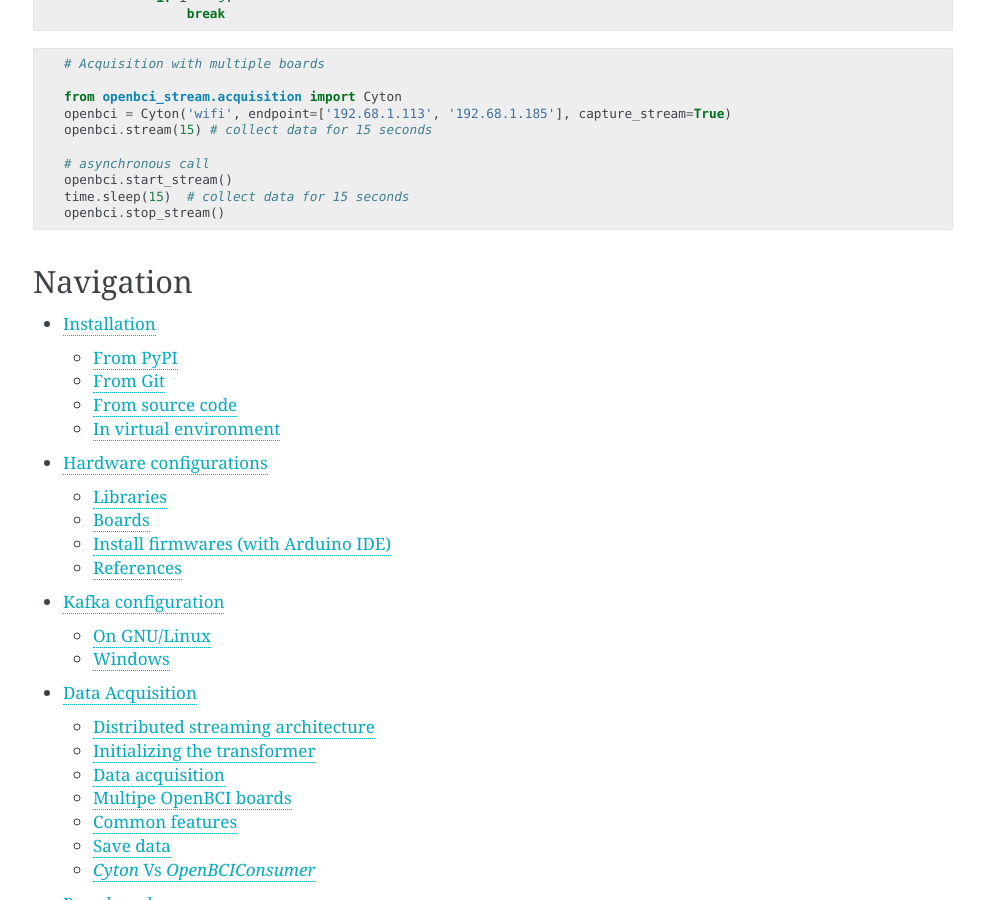
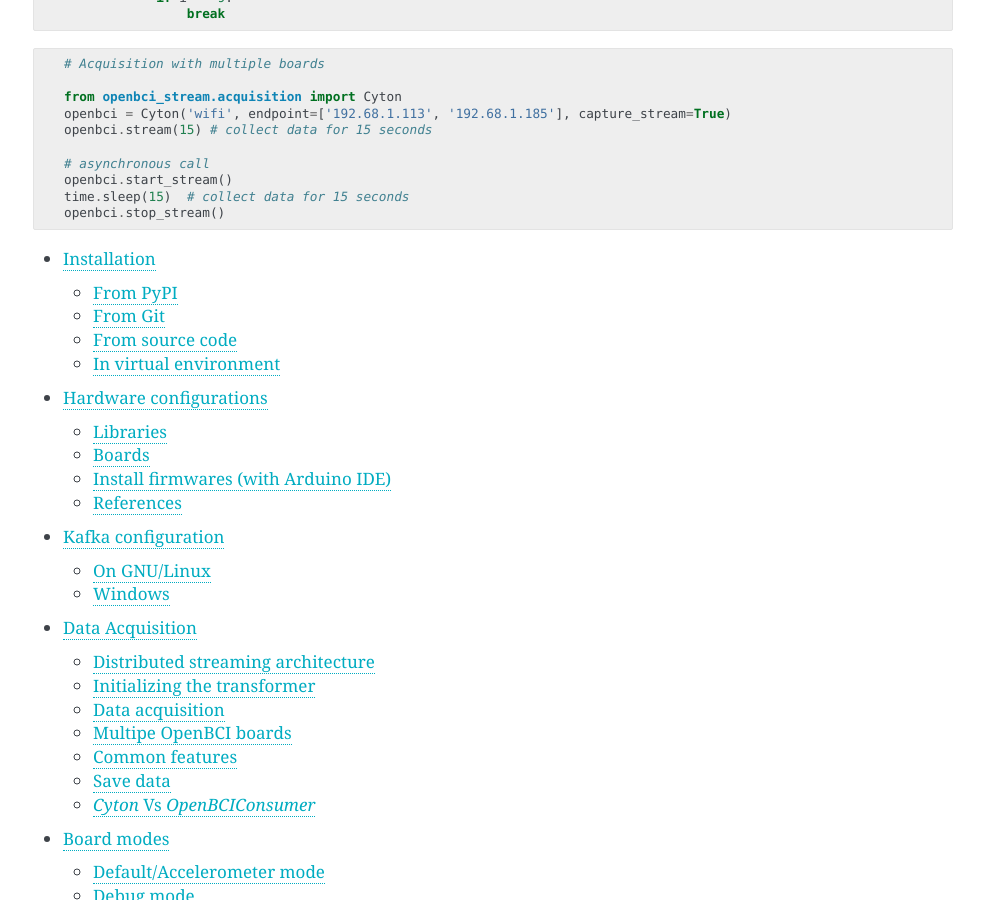
Before and after one commit to UN-GCPDS/openbci-stream, a Sphinx documentation site: the page built from docs/source/index.rst, in a window 1280 px wide and 900 px high, scrolled down 1917 px. Shown: the whole window, without its empty margins (297-1280 px from the left). Built offline with Sphinx 7.4.7, drawn with Linux system fonts in a browser that asks for light colours; pages that are not in the unit, such as notebooks, are missing from menus.

Commit message:
Update users

```diff
--- a/docs/source/conf.py
+++ b/docs/source/conf.py
@@ -178,7 +178,7 @@
     # (master_doc, 'OpenBCI-Stream.tex',
     # 'OpenBCI-Stream: Drivers para la adquisición se señales de neurofisiológicas con OpenBCI', 'Grupo de Control y Procesamiento Digital de Señales', 'manual'),
     (master_doc, 'OpenBCI-Stream.tex',
-     'OpenBCI-Stream Documentation', 'Yeison Cardona', 'manual'),
+     'OpenBCI-Stream Documentation', 'DunderLab SAS', 'manual'),
 ]
 
 
@@ -312,8 +312,6 @@
     file.write(f"""
 .. include:: {notebooks_dir}/readme.rst
 
-Navigation
-----------
 
 .. toctree::
    :maxdepth: 2
--- a/docs/source/index.rst
+++ b/docs/source/index.rst
@@ -1,8 +1,6 @@
 
 .. include:: notebooks/readme.rst
 
-Navigation
-----------
 
 .. toctree::
    :maxdepth: 2
```
